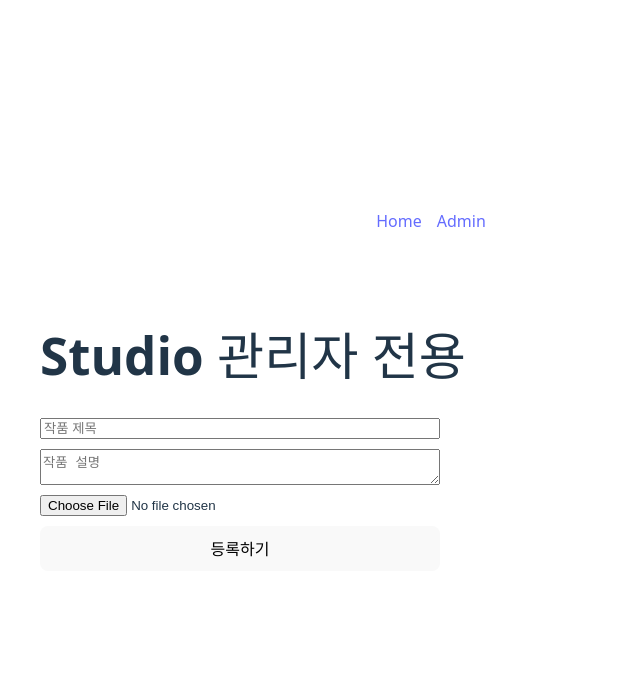
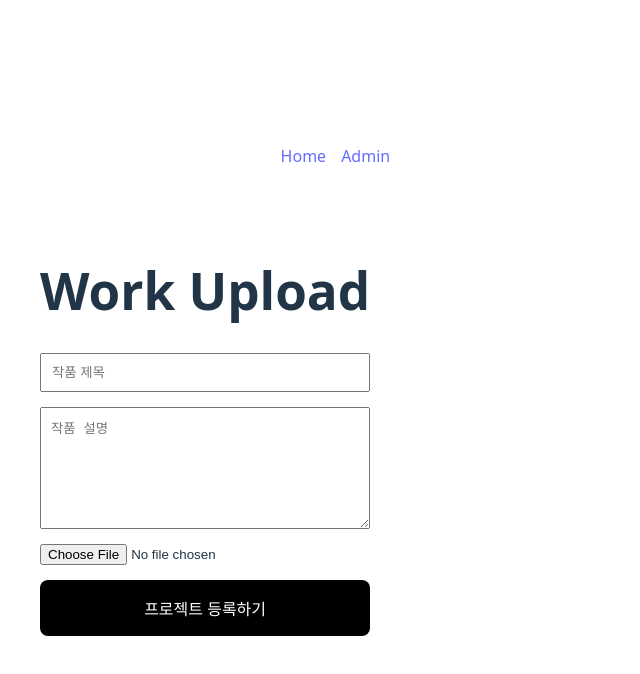
Before and after one commit to ilwoobae/ilwoobae-studio, a React (Vite) app: page /admin in a window 1280 px wide. Shown: the top 674 px of the page, without its empty margins (0-640 px from the left). Built offline with nearby package versions, Linux system fonts and the light colour scheme.

Commit message:
Add upload function with R2 and D1

```diff
--- a/src/pages/Admin.jsx
+++ b/src/pages/Admin.jsx
@@ -3,20 +3,51 @@ import { useState } from 'react';
 function Admin() {
   const [title, setTitle] = useState('');
   const [desc, setDesc] = useState('');
+  const [file, setFile] = useState(null);
+  const [loading, setLoading] = useState(false);
 
-  const handleUpload = () => {
-    // 여기서 나중에 D1과 R2로 데이터를 보내는 마법을 부릴 겁니다!
-    alert(`${title} 등록 시도!`);
+  const handleUpload = async () => {
+    if (!title || !file) return alert("제목과 파일을 확인해주세요!");
+
+    setLoading(true);
+    const formData = new FormData();
+    formData.append('title', title);
+    formData.append('description', desc);
+    formData.append('file', file);
+
+    try {
+      const res = await fetch('/api', {
+        method: 'POST',
+        body: formData,
+      });
+
+      if (res.ok) {
+        alert("업로드 성공!");
+        window.location.href = "/"; // 메인 페이지로 이동
+      } else {
+        alert("업로드 실패");
+      }
+    } catch (err) {
+      console.error(err);
+    } finally {
+      setLoading(false);
+    }
   };
 
   return (
-    <div style={{ padding: '40px' }}>
-      <h1>Studio 관리자 전용</h1>
-      <div style={{ display: 'flex', flexDirection: 'column', gap: '10px', maxWidth: '400px' }}>
-        <input placeholder="작품 제목" onChange={e => setTitle(e.target.value)} />
-        <textarea placeholder="작품 설명" onChange={e => setDesc(e.target.value)} />
-        <input type="file" />
-        <button onClick={handleUpload}>등록하기</button>
+    <div style={{ padding: '40px', maxWidth: '500px', margin: '0 auto' }}>
+      <h1>Work Upload</h1>
+      <div style={{ display: 'flex', flexDirection: 'column', gap: '15px' }}>
+        <input type="text" placeholder="작품 제목" value={title} onChange={e => setTitle(e.target.value)} style={{padding: '10px'}} />
+        <textarea placeholder="작품 설명" value={desc} onChange={e => setDesc(e.target.value)} style={{padding: '10px', height: '100px'}} />
+        <input type="file" onChange={e => setFile(e.target.files[0])} />
+        <button
+          onClick={handleUpload}
+          disabled={loading}
+          style={{ padding: '15px', backgroundColor: '#000', color: '#fff', cursor: 'pointer' }}
+        >
+          {loading ? "업로드 중..." : "프로젝트 등록하기"}
+        </button>
       </div>
     </div>
   );
```
Also changed, not shown: 1 other file (tests, documents, lock files or other folders).
